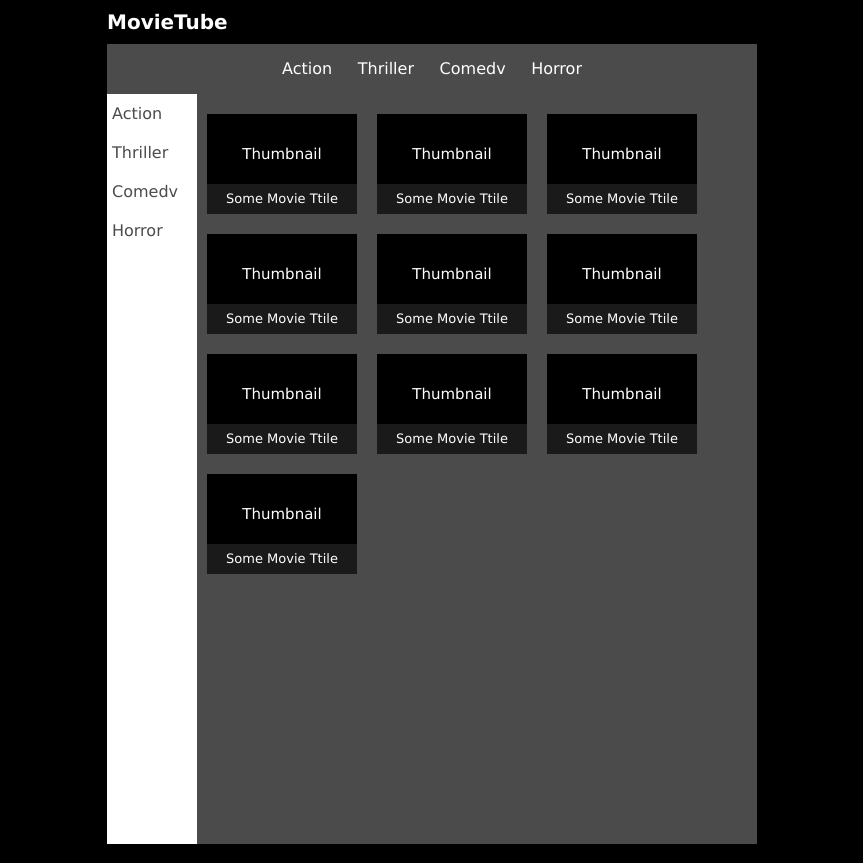
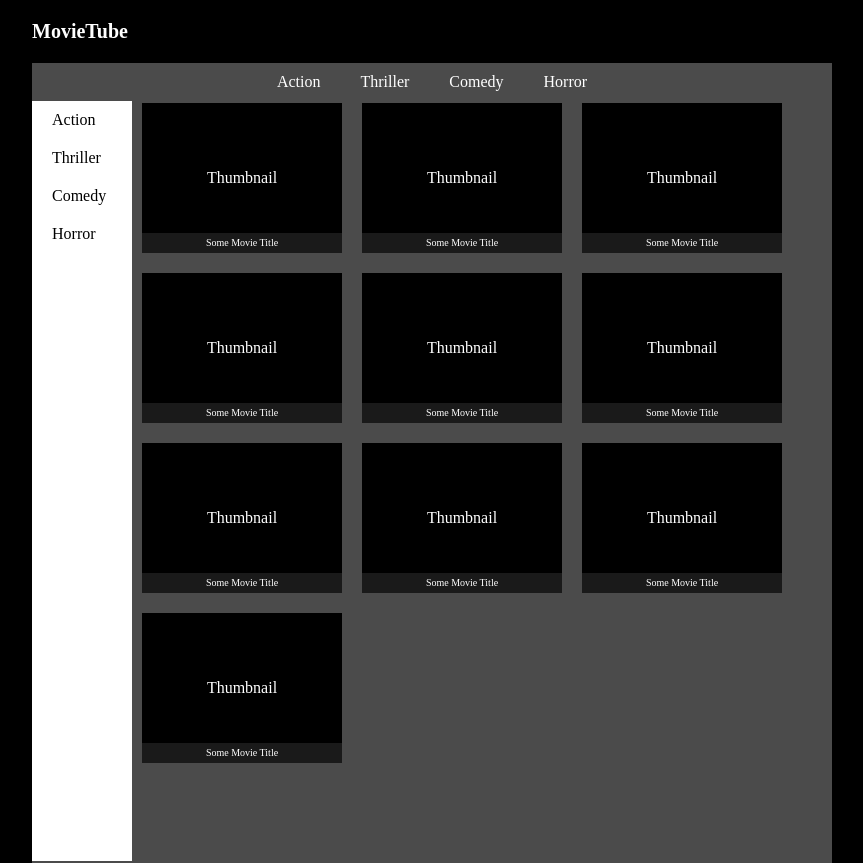
Before and after one commit to FbW-E03/exercise-2-flex-hollylui, a plain HTML site: page index.html in a window 1280 px wide. Shown: the whole page, without its empty margins (208-1071 px from the left). Drawn offline with Linux system fonts and the light colour scheme.

Commit message:
Exercise is modified

```diff
--- a/index.html
+++ b/index.html
@@ -1,63 +1,77 @@
 <!DOCTYPE html>
-<html>
+<html lang="en">
   <head>
-    <title>FlexBox Tube</title>
+    <meta charset="UTF-8" />
+    <meta http-equiv="X-UA-Compatible" content="IE=edge" />
+    <meta name="viewport" content="width=device-width, initial-scale=1.0" />
     <link rel="stylesheet" href="styles.css" />
+    <title>Flexbox Tube</title>
   </head>
   <body>
-    <header><h1>MovieTube</h1></header>
+    <header>
+      <h1>MovieTube</h1>
+    </header>
+    <main>
+      <nav class="nav-container">
+        <a href="#">Action</a>
+        <a href="#">Thriller</a>
+        <a href="#">Comedy</a>
+        <a href="#">Horror</a>
+      </nav>
 
-    <div class="background">
-      <nav class="container1">
-          <div>Action</div>
-          <div>Thriller</div>
-          <div>Comedv</div>
-          <div>Horror</div>
-     </nav>
+      <section class="section-container">
+        <a href="#">Action</a>
+        <a href="#">Thriller</a>
+        <a href="#">Comedy</a>
+        <a href="#">Horror</a>
+      </section>
 
-        <div class="container2">
-              <div>Action</div>
-              <div>Thriller</div>
-              <div>Comedv</div>
-              <div>Horror</div>
+      <section class="thumbnail">
+        <div class="tbnail-container">
+          Thumbnail
+          <div class="title-container">Some Movie Title</div>
         </div>
 
-        <div class="container3">
-              <div class="thumbnail">Thumbnail
-                  <div class="title">Some Movie Ttile</div>
-              </div>
-              <div class="thumbnail">Thumbnail
-                  <div class="title">Some Movie Ttile</div>
-              </div>
-              <div class="thumbnail">Thumbnail
-                  <div class="title">Some Movie Ttile</div>
-              </div>
-              <div class="thumbnail">Thumbnail
-                  <div class="title">Some Movie Ttile</div>
-              </div>
-              <div class="thumbnail">Thumbnail
-                  <div class="title">Some Movie Ttile</div>
-              </div>
-              <div class="thumbnail">Thumbnail
-                  <div class="title">Some Movie Ttile</div>
-              </div>
-              <div class="thumbnail">Thumbnail
-                  <div class="title">Some Movie Ttile</div>
-              </div>
-              <div class="thumbnail">Thumbnail
-                  <div class="title">Some Movie Ttile</div>
-              </div>
-              <div class="thumbnail">Thumbnail
-                  <div class="title">Some Movie Ttile</div>
-              </div>
-              <div class="thumbnail">Thumbnail
-                  <div class="title">Some Movie Ttile</div>
-              </div>
+        <div class="tbnail-container">
+          Thumbnail
+          <div class="title-container">Some Movie Title</div>
+        </div>
 
+        <div class="tbnail-container">
+          Thumbnail
+          <div class="title-container">Some Movie Title</div>
         </div>
-    </div>
 
-      </div>
-    </div>
+        <div class="tbnail-container">
+          Thumbnail
+          <div class="title-container">Some Movie Title</div>
+        </div>
+
+        <div class="tbnail-container">
+          Thumbnail
+          <div class="title-container">Some Movie Title</div>
+        </div>
+        <div class="tbnail-container">
+          Thumbnail
+          <div class="title-container">Some Movie Title</div>
+        </div>
+        <div class="tbnail-container">
+          Thumbnail
+          <div class="title-container">Some Movie Title</div>
+        </div>
+        <div class="tbnail-container">
+          Thumbnail
+          <div class="title-container">Some Movie Title</div>
+        </div>
+        <div class="tbnail-container">
+          Thumbnail
+          <div class="title-container">Some Movie Title</div>
+        </div>
+        <div class="tbnail-container">
+          Thumbnail
+          <div class="title-container">Some Movie Title</div>
+        </div>
+      </section>
+    </main>
   </body>
 </html>
--- a/styles.css
+++ b/styles.css
@@ -3,95 +3,91 @@
 }
 
 * {
-  padding: 0px;
-  margin: 0px;
-  font-family: Verdana, Geneva, Tahoma, sans-serif;
+  margin: 0;
+  padding: 0;
+  box-sizing: border-box;
+  color: white;
 }
 
 body {
   background-color: black;
-  color: white;
-}
-
-.background,
-header {
-  width: 650px;
 }
 
 header {
-  margin: 10px auto;
+  margin: 20px auto;
 }
 
-.background {
-  background-color: #4b4b4b;
-  height: 800px;
+header,
+main {
+  width: 800px;
   position: relative;
 }
 
-.container1,
-.container2 {
-  font-size: 1.6rem;
+nav,
+main {
+  margin: auto;
+  background-color: #4b4b4b;
 }
 
-.background,
-.container1 {
-  margin: auto;
+main {
+  height: 800px;
 }
 
-.container1 {
-  width: 300px;
-  height: 50px;
-  line-height: 50px;
+.nav-container {
+  width: 60%;
   display: flex;
-  flex-flow: row;
-  justify-content: space-between;
+  justify-content: center;
+  text-align: center;
 }
 
-.container2 {
-  width: 90px;
-  height: 750px;
-  color: #4b4b4b;
+a,
+a:link,
+a:visited,
+a:hover {
+  font-size: 1.6rem;
+  text-decoration: none;
+  padding: 10px 20px;
+}
+
+.section-container {
+  width: 100px;
+  height: 760px;
+  background-color: white;
   display: flex;
   flex-flow: column;
-  justify-content: flex-start;
-  background-color: white;
 }
 
-.container2 div {
-  padding: 10px 5px;
-}
-
-.container3 {
-  width: 600px;
-  display: flex;
-  flex-wrap: wrap;
-  justify-content: flex-start;
-  position: absolute;
-  top: 60px;
-  left: 90px;
+.section-container a {
+  color: black;
 }
 
 .thumbnail {
-  height: 100px;
+  width: 670px;
+  height: 670px;
+  position: absolute;
+  top: 30px;
+  left: 100px;
+  display: flex;
+  flex-wrap: wrap;
+}
 
-  background-color: #000000;
+.tbnail-container {
+  width: 200px;
+  height: 150px;
+  text-align: center;
+  font-size: 1.6rem;
+  line-height: 110px;
+  background-color: black;
   margin: 10px 10px;
   display: flex;
-  flex-direction: column;
+  flex-flow: column;
   justify-content: flex-end;
-  font-size: 1.5rem;
-  line-height: 6rem;
 }
 
-.title {
-  height: 30px;
-  line-height: 30px;
+.title-container {
+  width: 200px;
+  padding: 5px 0;
+  font-size: 1rem;
+  line-height: 1rem;
   background-color: #1a1a1a;
-  font-size: 1.3rem;
 }
-
-.thumbnail,
-.title {
-  width: 150px;
-  text-align: center;
-}
```
